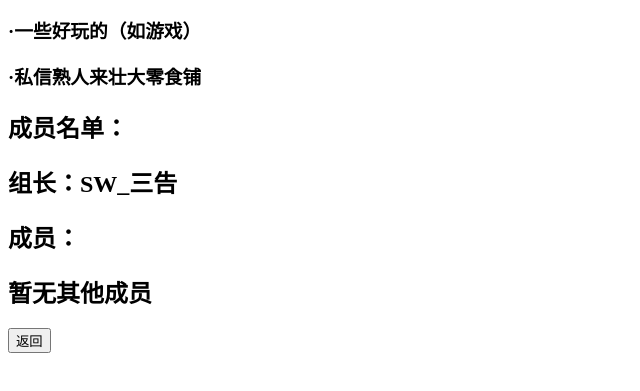
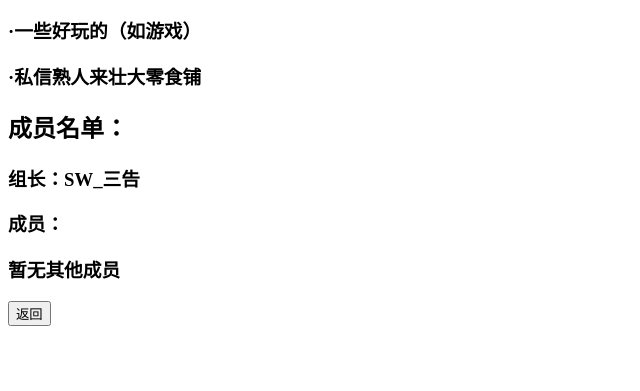
Before and after one commit to USALemon/luogulsp, a plain HTML site: page depa/prop.html in a window 1280 px wide. Shown: the part 105-496 px from the top of the page, without its empty margins (0-640 px from the left). Drawn offline with Linux system fonts and the light colour scheme.

Commit message:
Update prop.html

```diff
--- a/depa/prop.html
+++ b/depa/prop.html
@@ -8,9 +8,9 @@
     <h3>·一些好玩的（如游戏）
     <h3>·私信熟人来壮大零食铺</h3>
     <h2>成员名单：</h2>
-    <h2>组长：SW_三告</h3>
-    <h2>成员：</h3>
-    <h2>暂无其他成员</h3>
+    <h3>组长：SW_三告</h3>
+    <h3>成员：</h3>
+    <h3>暂无其他成员</h3>
     <a href="/luogulsp.github.io/dep.html" style=\"text-decoration:none"><input type="button" id="bt" onclick="window.location.href('连接')" value="返回"><a>
   </body>
 </html>
```
